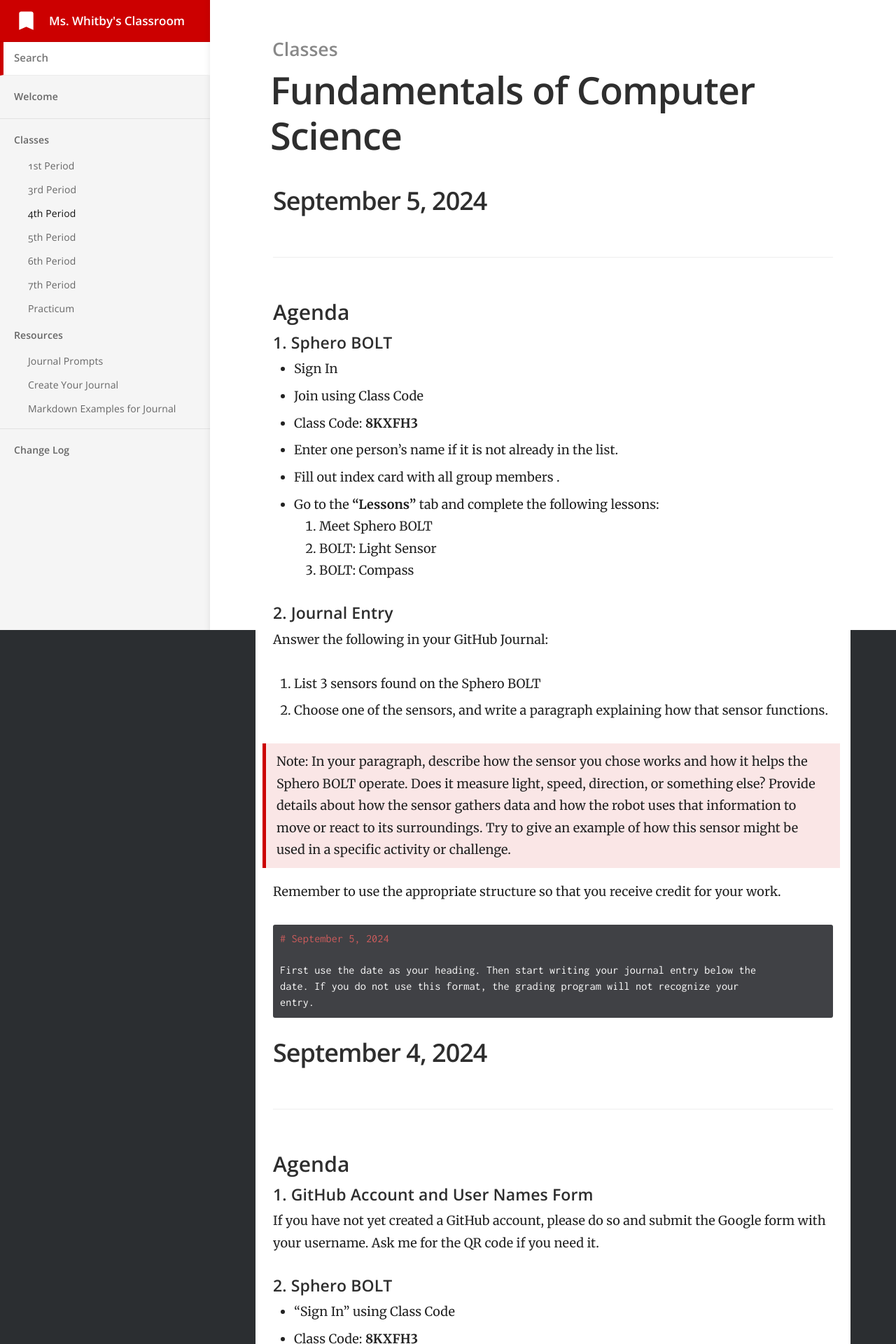
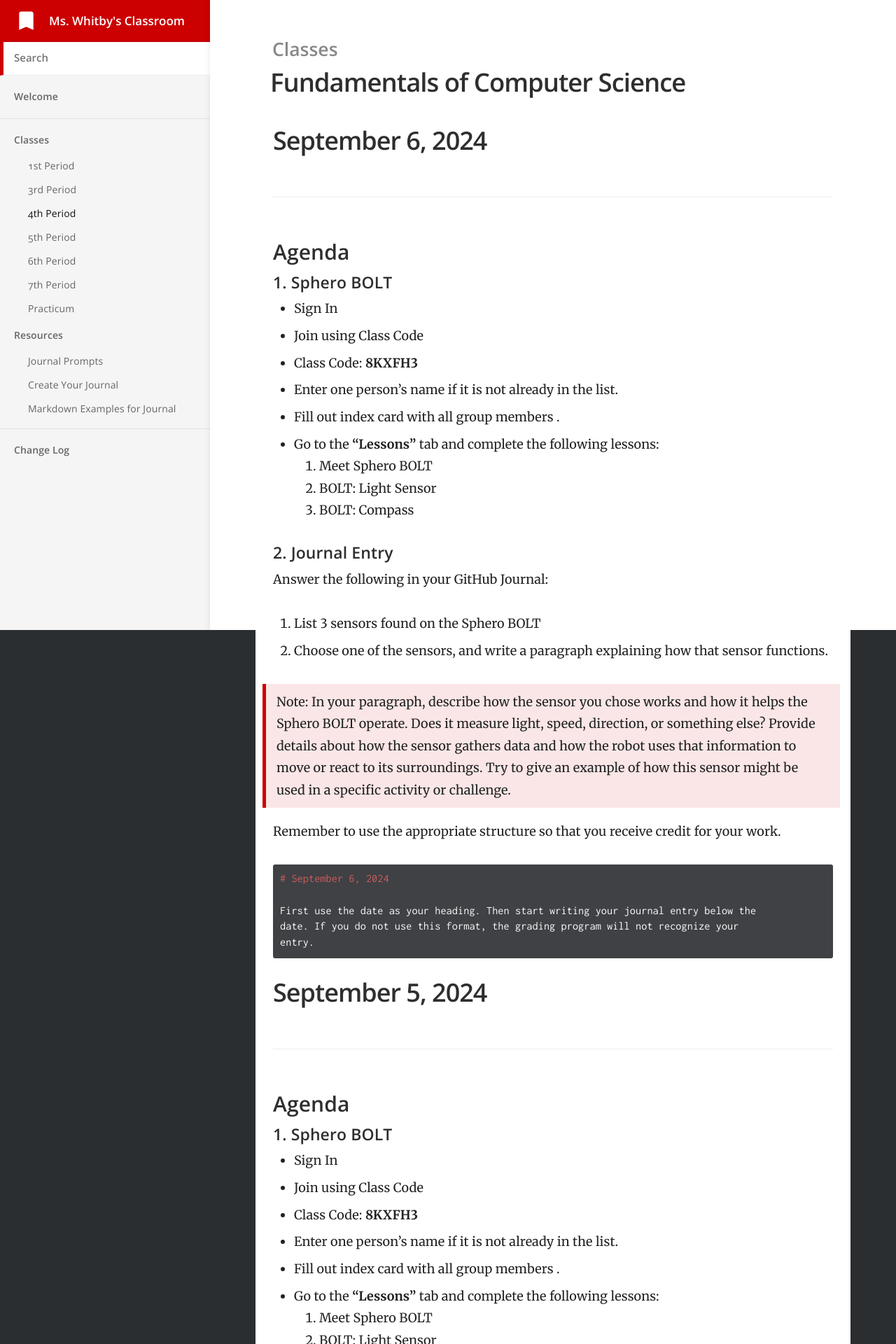
Before and after one commit to mswhitby/classroom, a Jekyll site: the page built from _docs/classes/4th.md, in a window 1280 px wide. Shown: the top 1920 px of the page at 70% size. Built offline with Jekyll 4.4.1, drawn with Linux system fonts in a browser that asks for light colours.

Commit message:
Updated style

````diff
--- a/_docs/classes/4th.md
+++ b/_docs/classes/4th.md
@@ -4,6 +4,41 @@ subtitle: Fundamentals of Computer Science
 category: Classes
 order: 3
 ---
+
+## September 6, 2024
+
+### Agenda
+
+#### 1. Sphero BOLT
+
+- Sign In
+- Join using Class Code
+- Class Code: **8KXFH3**
+- Enter one person’s name if it is not already in the list.
+- Fill out index card with all group members .
+- Go to the **"Lessons"** tab and complete the following lessons:
+  1. Meet Sphero BOLT
+  2. BOLT: Light Sensor
+  3. BOLT: Compass
+
+#### 2. Journal Entry
+
+Answer the following in your GitHub Journal:
+
+1. List 3 sensors found on the Sphero BOLT
+2. Choose one of the sensors, and write a paragraph explaining how that sensor functions.
+
+> Note: In your paragraph, describe how the sensor you chose works and how it helps the Sphero BOLT operate. Does it measure light, speed, direction, or something else? Provide details about how the sensor gathers data and how the robot uses that information to move or react to its surroundings. Try to give an example of how this sensor might be used in a specific activity or challenge.
+
+Remember to use the appropriate structure so that you receive credit for your work.
+
+``` markdown
+# September 6, 2024
+
+First use the date as your heading. Then start writing your journal entry below the
+date. If you do not use this format, the grading program will not recognize your
+entry.
+```
 
 ## September 5, 2024
 
--- a/_sass/_layout.scss
+++ b/_sass/_layout.scss
@@ -181,16 +181,26 @@ header {
 	h2 {
 		font-size: 2rem;
 		margin-left: -1px;
+		letter-spacing: 0;
 		color: #888;
-		letter-spacing: 0;
 	}
 
 	h3 {
-		font-size: 3rem;
+		font-size: 4rem;
 		margin: 0 0 0 -4px;
 		line-height: 1.2;
 		letter-spacing: -1px;
 	}
+
+	//@media (min-width: $mobile-break) {
+	//	h2 {
+	//		font-size: 2.65rem;
+	//	}
+	//
+	//	h3 {
+	//		font-size: 5.4rem;
+	//	}
+	//}
 
 	@media (min-width: $mobile-break) {
 		h2 {
@@ -198,7 +208,7 @@ header {
 		}
 
 		h3 {
-			font-size: 5.4rem;
+			font-size: 3.65rem;
 		}
 	}
 
````
